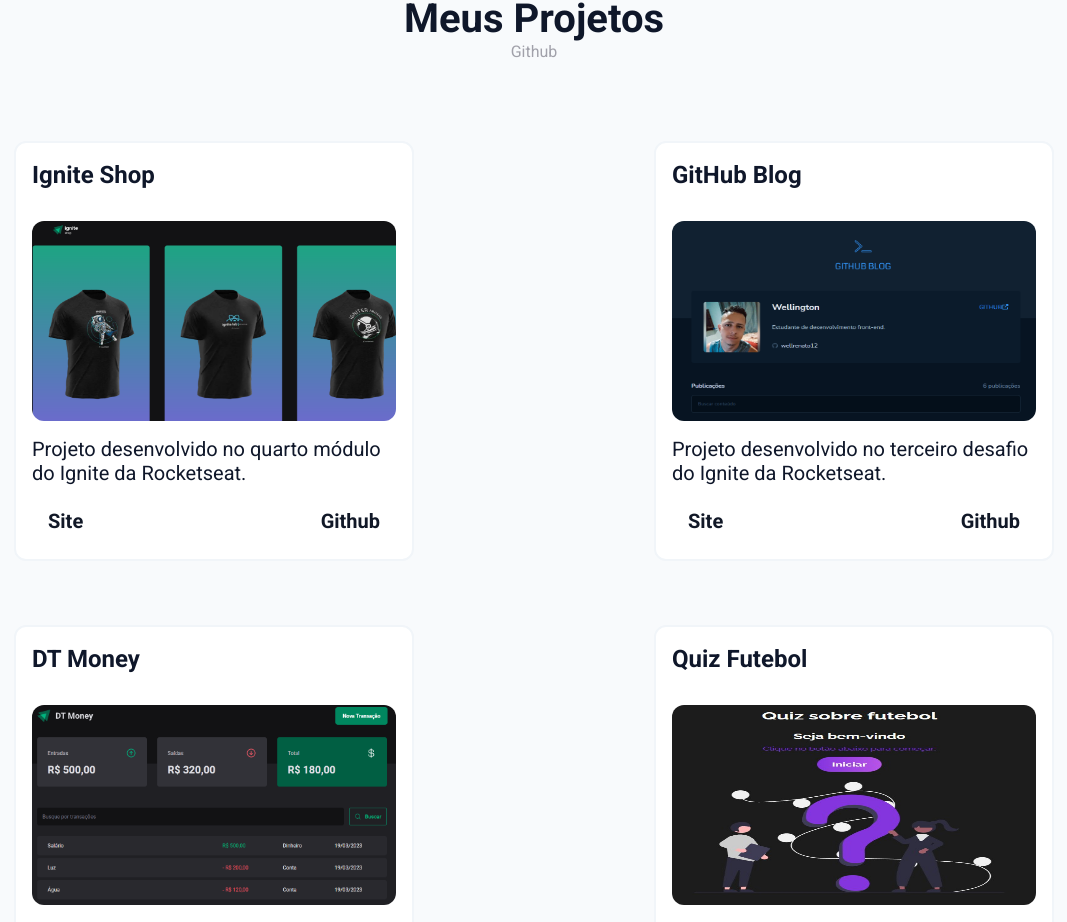
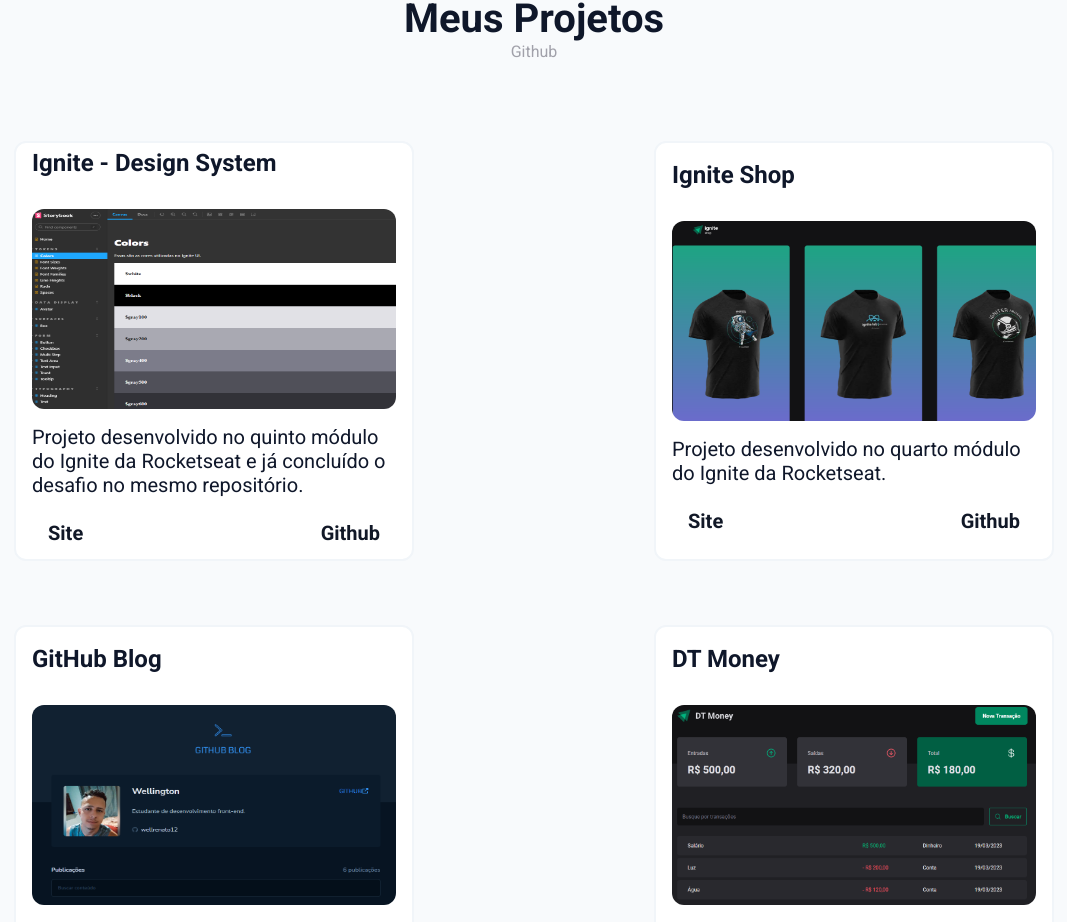
Before and after one commit to wellrenato12/Portfolio-React, a React (Vite) app: page / in a window 1280 px wide. Shown: the part 2181-3103 px from the top of the page, without its empty margins (106-1173 px from the left). Built offline with nearby package versions, Linux system fonts and the light colour scheme.

Commit message:
Adicionando modulo/projeto 05

```diff
--- a/src/components/ListProjects/index.tsx
+++ b/src/components/ListProjects/index.tsx
@@ -18,8 +18,17 @@
 import DtMoney from '../../assets/imgProjects/dt-money.png'
 import GitHubBlog from '../../assets/imgProjects/github-blog.png'
 import IgniteShop from '../../assets/imgProjects/ignite-shop.png'
+import DesignSystem from '../../assets/imgProjects/design-system.png'
 
 const projects = [
+    {
+        name: "Ignite - Design System",
+        projectImage: DesignSystem,
+        altText: "Design System",
+        description: "Projeto desenvolvido no quinto módulo do Ignite da Rocketseat e já concluído o desafio no mesmo repositório.",
+        link: "https://wellrenato12.github.io/Modulo05-Ignite/?path=/story/home--page",
+        github: "https://github.com/wellrenato12/Modulo05-Ignite",
+    },
     {
         name: "Ignite Shop",
         projectImage: IgniteShop,
```
Also changed, not shown: src/assets/imgProjects/design-system.png (added).
